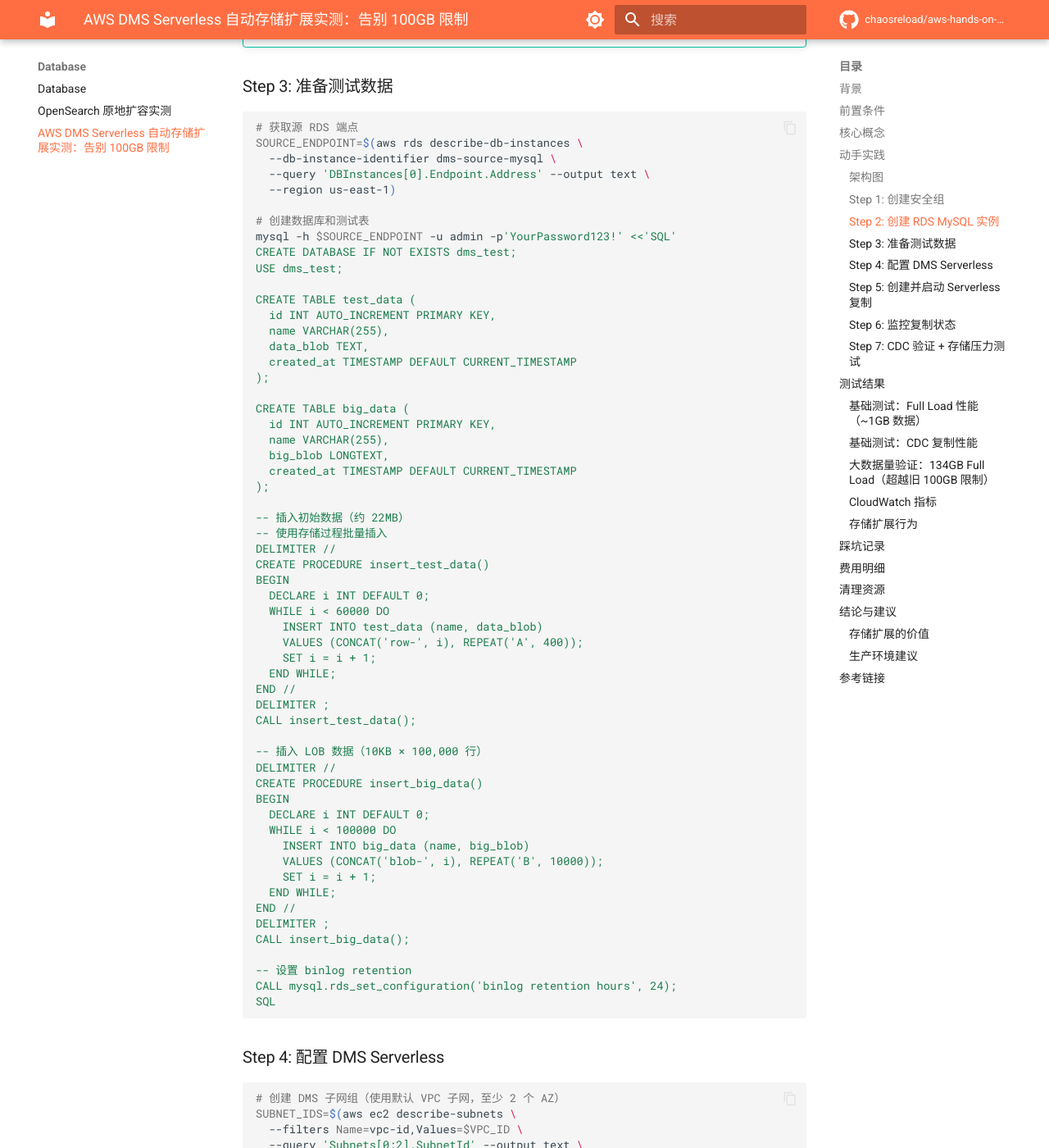
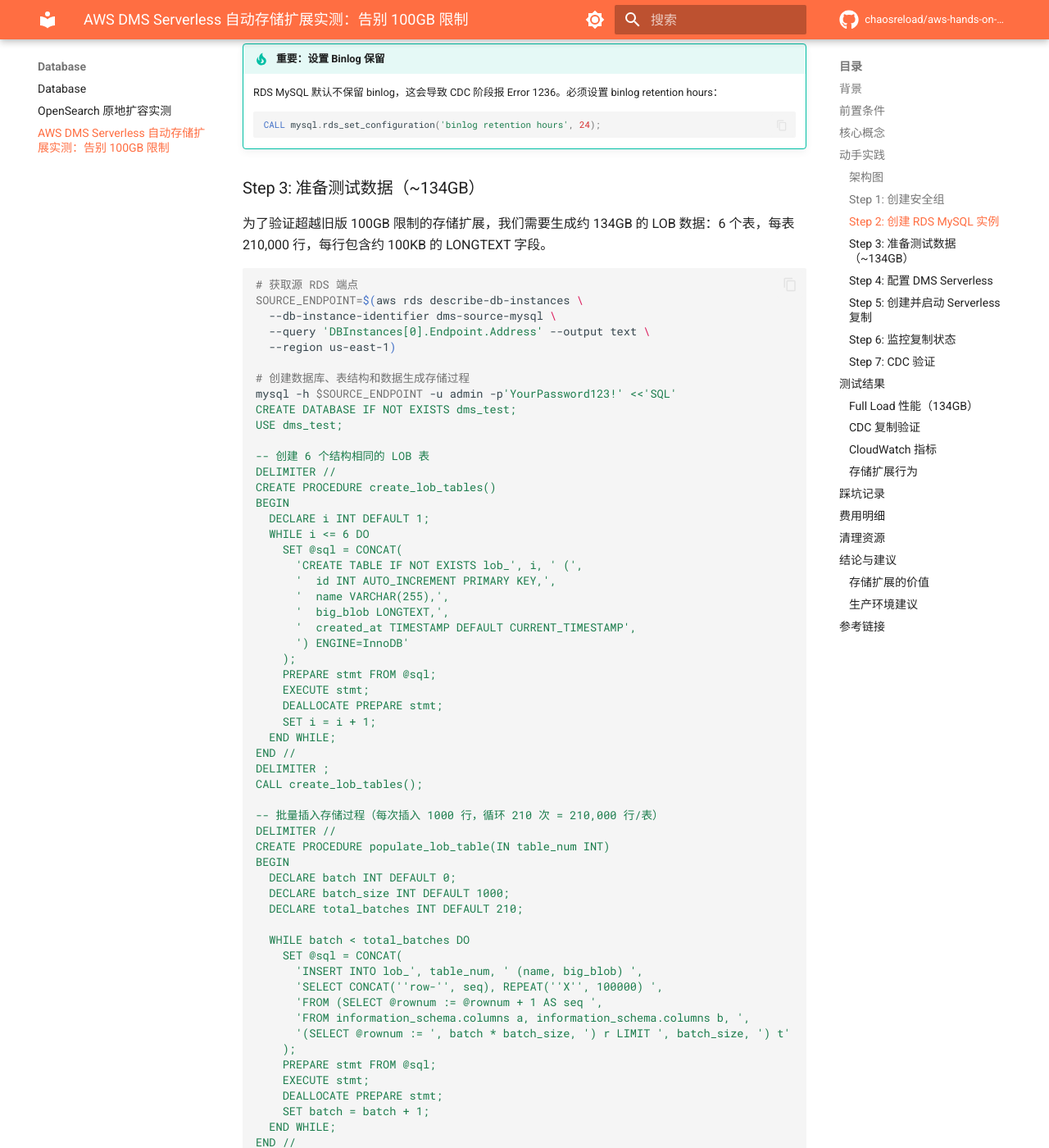
Before and after one commit to chaosreload/aws-hands-on-lab, an MkDocs documentation site: the page built from docs/database/dms-serverless-storage-scaling.md, in a window 1280 px wide and 1400 px high, scrolled down 3259 px. Shown: the whole window at 82% size. Built offline with MkDocs 1.6.1 and Material for MkDocs 9.7.7, drawn with Linux system fonts in a browser that asks for light colours; comment, search, counter and statistics services are not loaded; some of the changed text lies outside the part shown.

Commit message:
refactor: unify DMS Serverless article to 134GB test config
- Replace mixed test data (db.t3.micro/20GB + db.r6g.large/300GB) with single unified config
- Instance: db.r6g.large, Storage: 300GB/400GB gp3, DCU: 1-32
- Update lab time estimate: 60min → 3hrs, cost: $1 → $5-8
- Remove basic test / supplementary test split
- Unified test results around 134GB Full Load (51min, 32MB/s avg)
- Update data prep to 6 tables × 210K rows × 100KB LONGTEXT
- Remove --publicly-accessible flag

````diff
--- a/docs/database/dms-serverless-storage-scaling.md
+++ b/docs/database/dms-serverless-storage-scaling.md
@@ -1,9 +1,9 @@
-# AWS DMS Serverless 自动存储扩展实测：告别 100GB 限制
+# AWS DMS Serverless 自动存储扩展实测：134GB Full Load 验证
 
 !!! info "Lab 信息"
     - **难度**: ⭐⭐ 中级
-    - **预估时间**: 60 分钟
-    - **预估费用**: ~$1.00（含清理）
+    - **预估时间**: 3 小时（数据准备 ~90min + DMS provisioning ~15min + Full Load ~51min + 清理 ~30min）
+    - **预估费用**: ~$5-8（含清理）
     - **Region**: us-east-1
     - **最后验证**: 2026-03-24
 
@@ -15,7 +15,7 @@
 
 **新功能**（2025-04-23）：DMS Serverless 现在支持**自动存储扩展**，当存储达到限制时自动增加，无需手动干预，没有固定上限。
 
-本文将通过 MySQL → MySQL 的全量加载 + CDC 持续复制场景，实测验证这一功能。
+本文将通过 MySQL → MySQL 的 134GB 全量加载 + CDC 持续复制场景，实测验证这一功能。
 
 ## 前置条件
 
@@ -44,8 +44,8 @@
 
 ```
 [MySQL Source RDS] ──> [DMS Serverless Replication] ──> [MySQL Target RDS]
-    db.t3.micro            1-16 DCU (自动)            db.t3.micro
-    20GB gp3              存储自动扩展                 20GB gp3
+   db.r6g.large           1-32 DCU (自动)            db.r6g.large
+   300GB gp3             存储自动扩展                 400GB gp3
 ```
 
 ### Step 1: 创建安全组
@@ -94,27 +94,27 @@
     "ParameterName=binlog_checksum,ParameterValue=NONE,ApplyMethod=immediate" \
   --region us-east-1
 
-# 创建源 RDS
+# 创建源 RDS（300GB gp3）
 aws rds create-db-instance \
   --db-instance-identifier dms-source-mysql \
-  --db-instance-class db.t3.micro \
+  --db-instance-class db.r6g.large \
   --engine mysql --engine-version 8.0 \
   --master-username admin --master-user-password 'YourPassword123!' \
-  --allocated-storage 20 --storage-type gp3 \
+  --allocated-storage 300 --storage-type gp3 \
   --db-parameter-group-name dms-mysql80-params \
   --vpc-security-group-ids $SG_ID \
-  --publicly-accessible \
+  --no-publicly-accessible \
   --region us-east-1
 
-# 创建目标 RDS
+# 创建目标 RDS（400GB gp3，预留存储余量）
 aws rds create-db-instance \
   --db-instance-identifier dms-target-mysql \
-  --db-instance-class db.t3.micro \
+  --db-instance-class db.r6g.large \
   --engine mysql --engine-version 8.0 \
   --master-username admin --master-user-password 'YourPassword123!' \
-  --allocated-storage 20 --storage-type gp3 \
+  --allocated-storage 400 --storage-type gp3 \
   --vpc-security-group-ids $SG_ID \
-  --publicly-accessible \
+  --no-publicly-accessible \
   --region us-east-1
 
 # 等待实例就绪
@@ -124,13 +124,18 @@
   --db-instance-identifier dms-target-mysql --region us-east-1
 ```
 
+!!! tip "为什么 Target 用 400GB？"
+    Target 存储建议大于 Source 实际数据量。134GB 数据写入 Target 后加上索引和 InnoDB 开销，300GB 虽然够用，但留出余量更安全。
+
 !!! tip "重要：设置 Binlog 保留"
     RDS MySQL 默认不保留 binlog，这会导致 CDC 阶段报 Error 1236。必须设置 binlog retention hours：
     ```sql
     CALL mysql.rds_set_configuration('binlog retention hours', 24);
     ```
 
-### Step 3: 准备测试数据
+### Step 3: 准备测试数据（~134GB）
+
+为了验证超越旧版 100GB 限制的存储扩展，我们需要生成约 134GB 的 LOB 数据：6 个表，每表 210,000 行，每行包含约 100KB 的 LONGTEXT 字段。
 
 ```bash
 # 获取源 RDS 端点
@@ -139,58 +144,84 @@
   --query 'DBInstances[0].Endpoint.Address' --output text \
   --region us-east-1)
 
-# 创建数据库和测试表
+# 创建数据库、表结构和数据生成存储过程
 mysql -h $SOURCE_ENDPOINT -u admin -p'YourPassword123!' <<'SQL'
 CREATE DATABASE IF NOT EXISTS dms_test;
 USE dms_test;
 
-CREATE TABLE test_data (
-  id INT AUTO_INCREMENT PRIMARY KEY,
-  name VARCHAR(255),
-  data_blob TEXT,
-  created_at TIMESTAMP DEFAULT CURRENT_TIMESTAMP
-);
-
-CREATE TABLE big_data (
-  id INT AUTO_INCREMENT PRIMARY KEY,
-  name VARCHAR(255),
-  big_blob LONGTEXT,
-  created_at TIMESTAMP DEFAULT CURRENT_TIMESTAMP
-);
-
--- 插入初始数据（约 22MB）
--- 使用存储过程批量插入
+-- 创建 6 个结构相同的 LOB 表
 DELIMITER //
-CREATE PROCEDURE insert_test_data()
+CREATE PROCEDURE create_lob_tables()
 BEGIN
-  DECLARE i INT DEFAULT 0;
-  WHILE i < 60000 DO
-    INSERT INTO test_data (name, data_blob)
-    VALUES (CONCAT('row-', i), REPEAT('A', 400));
+  DECLARE i INT DEFAULT 1;
+  WHILE i <= 6 DO
+    SET @sql = CONCAT(
+      'CREATE TABLE IF NOT EXISTS lob_', i, ' (',
+      '  id INT AUTO_INCREMENT PRIMARY KEY,',
+      '  name VARCHAR(255),',
+      '  big_blob LONGTEXT,',
+      '  created_at TIMESTAMP DEFAULT CURRENT_TIMESTAMP',
+      ') ENGINE=InnoDB'
+    );
+    PREPARE stmt FROM @sql;
+    EXECUTE stmt;
+    DEALLOCATE PREPARE stmt;
     SET i = i + 1;
   END WHILE;
 END //
 DELIMITER ;
-CALL insert_test_data();
+CALL create_lob_tables();
 
--- 插入 LOB 数据（10KB × 100,000 行）
+-- 批量插入存储过程（每次插入 1000 行，循环 210 次 = 210,000 行/表）
 DELIMITER //
-CREATE PROCEDURE insert_big_data()
+CREATE PROCEDURE populate_lob_table(IN table_num INT)
 BEGIN
-  DECLARE i INT DEFAULT 0;
-  WHILE i < 100000 DO
-    INSERT INTO big_data (name, big_blob)
-    VALUES (CONCAT('blob-', i), REPEAT('B', 10000));
-    SET i = i + 1;
+  DECLARE batch INT DEFAULT 0;
+  DECLARE batch_size INT DEFAULT 1000;
+  DECLARE total_batches INT DEFAULT 210;
+
+  WHILE batch < total_batches DO
+    SET @sql = CONCAT(
+      'INSERT INTO lob_', table_num, ' (name, big_blob) ',
+      'SELECT CONCAT(''row-'', seq), REPEAT(''X'', 100000) ',
+      'FROM (SELECT @rownum := @rownum + 1 AS seq ',
+      'FROM information_schema.columns a, information_schema.columns b, ',
+      '(SELECT @rownum := ', batch * batch_size, ') r LIMIT ', batch_size, ') t'
+    );
+    PREPARE stmt FROM @sql;
+    EXECUTE stmt;
+    DEALLOCATE PREPARE stmt;
+    SET batch = batch + 1;
   END WHILE;
 END //
 DELIMITER ;
-CALL insert_big_data();
 
--- 设置 binlog retention
+-- 设置 binlog retention（CDC 必需）
 CALL mysql.rds_set_configuration('binlog retention hours', 24);
 SQL
 ```
+
+```bash
+# 依次填充 6 个表（每个表约 22GB，总计约 134GB）
+# 每个表约需 15 分钟，总计约 90 分钟
+for i in $(seq 1 6); do
+  echo "$(date): Populating lob_$i (210,000 rows × 100KB)..."
+  mysql -h $SOURCE_ENDPOINT -u admin -p'YourPassword123!' dms_test \
+    -e "CALL populate_lob_table($i);"
+  echo "$(date): lob_$i complete"
+done
+
+# 验证数据量
+mysql -h $SOURCE_ENDPOINT -u admin -p'YourPassword123!' dms_test -e "
+  SELECT table_name, table_rows,
+    ROUND(data_length/1024/1024/1024, 1) AS data_gb
+  FROM information_schema.tables
+  WHERE table_schema='dms_test' ORDER BY table_name;
+"
+```
+
+!!! note "数据生成耗时"
+    6 个表 × 210K 行 × 100KB ≈ 134GB。在 db.r6g.large 上，整个数据准备过程约需 90 分钟。请耐心等待。
 
 ### Step 4: 配置 DMS Serverless
 
@@ -237,11 +268,11 @@
 ### Step 5: 创建并启动 Serverless 复制
 
 ```bash
-# 将配置写入文件
+# 将配置写入文件（1-32 DCU）
 cat > /tmp/compute-config.json <<'JSON'
 {
   "MinCapacityUnits": 1,
-  "MaxCapacityUnits": 16,
+  "MaxCapacityUnits": 32,
   "ReplicationSubnetGroupId": "dms-test-subnet-group",
   "VpcSecurityGroupIds": ["YOUR_SG_ID"]
 }
@@ -306,95 +337,60 @@
 → replication_starting → running
 ```
 
-### Step 7: CDC 验证 + 存储压力测试
+### Step 7: CDC 验证
 
 ```bash
-# 等待 full-load 完成后，在源端持续插入大量 LOB 数据
-for i in $(seq 1 5); do
-  mysql -h $SOURCE_ENDPOINT -u admin -p'YourPassword123!' dms_test -e \
-    "INSERT INTO big_data (name, big_blob, created_at)
-     SELECT CONCAT('batch${i}-', id), REPEAT('D', 5000), NOW()
-     FROM big_data LIMIT 10000;"
-  echo "Batch $i complete"
-done
+# Full Load 完成后（约 51 分钟），在源端插入测试数据验证 CDC
+mysql -h $SOURCE_ENDPOINT -u admin -p'YourPassword123!' dms_test -e "
+  INSERT INTO lob_1 (name, big_blob)
+  VALUES ('cdc-test-row', REPEAT('Z', 100000));
+"
 
-# 检查目标端数据同步
-mysql -h $TARGET_ENDPOINT -u admin -p'YourPassword123!' dms_test -e \
-  "SELECT COUNT(*) FROM big_data; SELECT COUNT(*) FROM test_data;"
+# 等待约 15 秒后检查目标端
+mysql -h $TARGET_ENDPOINT -u admin -p'YourPassword123!' dms_test -e "
+  SELECT id, name, LENGTH(big_blob) AS blob_size, created_at
+  FROM lob_1 WHERE name = 'cdc-test-row';
+"
 ```
 
 ## 测试结果
 
-### 基础测试：Full Load 性能（~1GB 数据）
+### Full Load 性能（134GB）
 
 | 指标 | 值 |
 |------|-----|
-| 表数量 | 2 |
-| 总行数 | 160,000 (60K + 100K) |
-| Full Load 耗时 | 1 分 43 秒 |
-| 初始 DCU | 16 (MaxCapacityUnits) |
-
-### 基础测试：CDC 复制性能
-
-| 场景 | 插入行数 | 数据量 | CDC 延迟 | 结果 |
-|------|---------|--------|---------|------|
-| 小事务（TEXT） | 5,000 行 × 400B | ~2 MB | < 15 秒 | ✅ 同步完成 |
-| 大 LOB 事务 | 110,000 行 × 10KB | ~1.1 GB | 峰值 267 秒 | ✅ 同步完成 |
-| 持续批量插入 | 5 批 × 10,000 行 | ~250 MB | 逐步追赶 | ✅ 同步完成 |
-| 总计 CDC | 165,000 行 | ~2.3 GB | 恢复至 0-4s | ✅ |
-
-### 大数据量验证：134GB Full Load（超越旧 100GB 限制）
-
-为进一步验证存储自动扩展在大数据量下的表现，我们使用更大规模的实例进行了补测：
-
-**测试环境**：
-
-- Source: db.r6g.large, 300GB gp3
-- Target: db.r6g.large, 400GB gp3
-- DMS Serverless: 1-32 DCU
-
-**数据规模**：
-
-| 表名 | 行数 | 行大小 | 表大小 |
-|------|------|--------|--------|
-| lob_1 ~ lob_6 | 各 210,000 行 | 100KB LONGTEXT | 各 ~22GB |
-| **总计** | **1,260,000 行** | | **~134GB** |
-
-**Full Load 结果**：
-
-| 指标 | 值 |
-|------|-----|
-| 数据总量 | 134GB（6 表 × 210K 行 × 100KB） |
+| 数据总量 | 134GB（6 表 × 210K 行 × 100KB LONGTEXT） |
+| 表数量 | 6 |
+| 总行数 | 1,260,000 |
 | Full Load 耗时 | 51 分钟 |
 | 平均吞吐量 | 32MB/s（峰值 64MB/s） |
 | DCU | 自动扩展至 32（Max） |
-| CapacityUtilization | ~4% |
-| CPUUtilization | ~7% |
 | 存储报错 | **无** ✅ |
 
-**CDC 验证**：Full Load 完成后，在 Source 插入测试行，15 秒内同步到 Target，确认 CDC 正常工作。
+### CDC 复制验证
+
+Full Load 完成后，在 Source 插入测试行（100KB LONGTEXT），**15 秒内同步到 Target**，确认 CDC 正常工作。
 
 !!! success "关键结论"
     134GB 数据成功完成 Full Load + CDC，远超旧版 100GB 存储限制。整个过程中无存储相关报错，DMS Serverless 的存储自动扩展完全透明运作。
 
 ### CloudWatch 指标
 
-| 指标 | 基础测试 Full Load | 基础测试 CDC LOB | 134GB Full Load |
-|------|---------------|-------------|---------|
-| CapacityUtilization | 5.6% | 5.7% | ~4% |
-| CPUUtilization | 2.5% | 4-5% | ~7% |
-| CDCLatencyTarget | N/A | 峰值 267s | < 15s |
-| FullLoadThroughputBandwidthTarget | N/A | N/A | 32MB/s avg |
+| 指标 | 值 |
+|------|-----|
+| CapacityUtilization | ~4% |
+| CPUUtilization | ~7% |
+| CDCLatencyTarget | < 15s |
+| FullLoadThroughputBandwidthTarget | 32MB/s avg（峰值 64MB/s） |
 
 ### 存储扩展行为
 
-**关键发现：存储扩展完全透明，即使在 134GB 数据量下**
+**关键发现：存储扩展完全透明**
 
 - `describe-replications` 的 `ProvisionData` 中**无存储字段**
 - CloudWatch 中**无显式存储指标**（如 FreeableStorage、StorageUsed）
 - 存储扩展在后台自动进行，用户不可见
-- 基础测试 2.3GB CDC 数据传输 + 大规模测试 134GB Full Load 均**无存储相关报错**
-- 134GB 远超旧版 100GB 限制，证实自动扩展功能有效
+- 134GB 数据 Full Load **无任何存储相关报错**，远超旧版 100GB 限制
 - 这是一个"你不需要关心它"的功能——正是它设计的初衷
 
 ## 踩坑记录
@@ -414,21 +410,22 @@
     **实测发现，官方未记录**：DMS Serverless 的 replication settings 修改可能比经典 DMS 更严格。尝试传入完整或部分 settings JSON 均报错。创建时需要一次性指定好所有设置。
 
 !!! warning "踩坑 3：计算资源直接扩展到 Max"
-    **现象**：设置 MinCapacityUnits=1, MaxCapacityUnits=16，但启动后直接 provision 了 16 DCU。134GB 测试中 MaxCapacityUnits=32，同样直接扩到 32。
+    **现象**：设置 MinCapacityUnits=1, MaxCapacityUnits=32，但启动后直接 provision 了 32 DCU。
 
-    **已查文档确认**：DMS Serverless 根据 metadata 分析预测需要的容量，可能直接分配 Max 值。实际使用率仅 ~4-5.7%，但计费按 provisioned DCU 算。
+    **已查文档确认**：DMS Serverless 根据 metadata 分析预测需要的容量，可能直接分配 Max 值。实际 CapacityUtilization 仅 ~4%，但计费按 provisioned DCU 算。这意味着 MaxCapacityUnits 设置需要谨慎——设多大就可能按多大计费。
 
 ## 费用明细
 
 | 资源 | 单价 | 用量 | 费用 |
 |------|------|------|------|
-| RDS db.t3.micro × 2 | $0.017/hr | ~2 hr | ~$0.07 |
-| DMS Serverless 16 DCU | $0.068/DCU-hr | 16 DCU × 1 hr | ~$1.09 |
+| RDS db.r6g.large × 2 | ~$0.26/hr × 2 | ~3 hr | ~$1.56 |
+| DMS Serverless 32 DCU | $0.068/DCU-hr | 32 DCU × 1.5 hr | ~$3.26 |
+| RDS 存储 (300GB + 400GB gp3) | $0.08/GB-mo | ~3 hr | ~$0.06 |
 | 数据传输（同 VPC） | 免费 | - | $0.00 |
-| **基础测试合计** | | | **~$1.16** |
+| **合计** | | | **~$5-8** |
 
-!!! note "大数据量补测费用"
-    134GB 补测使用 db.r6g.large 实例（~$0.26/hr）和 32 DCU（~$2.18/hr），运行约 2 小时，额外费用约 ~$5.40。
+!!! note "费用说明"
+    实际费用取决于 Lab 执行时间。上表按数据准备 ~90min + DMS 运行 ~1.5hr + 清理 ~30min 估算。如果中途排查问题导致时间延长，费用会相应增加。
 
 ## 清理资源
 
@@ -495,7 +492,7 @@
 
 ### 生产环境建议
 
-1. **合理设置 MaxCapacityUnits**：DMS Serverless 可能直接 provision Max 值，按 provisioned DCU 计费。建议从小值开始测试
+1. **谨慎设置 MaxCapacityUnits**：DMS Serverless 可能直接 provision Max 值，按 provisioned DCU 计费（实测 CapacityUtilization 仅 ~4%）。建议先用小值测试，了解实际需求后再调整
 2. **必须设置 binlog retention**：MySQL CDC 的前提条件，建议至少 24 小时
 3. **监控 CDCLatencyTarget**：虽然存储不再是瓶颈，但大 LOB 数据的 CDC 延迟可能较高
 4. **存储扩展不可观测**：目前没有 CloudWatch 指标可以监控存储使用量，只能通过复制是否正常运行来间接判断
````
Also changed, not shown: other parts of docs/database/dms-serverless-storage-scaling.md (+2 -2 lines).
